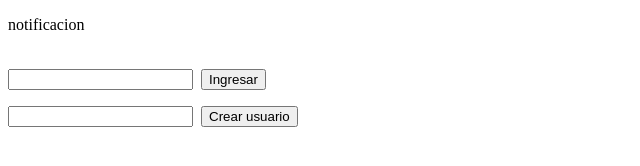
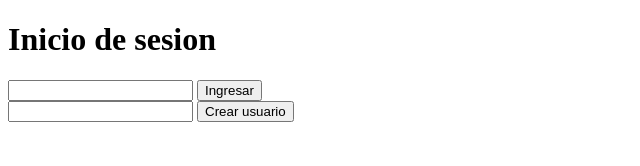
Before and after one commit to JoelYepez21/server-contactos, a website: page home/index.html in a window 1280 px wide. Shown: the whole page, without its empty margins (0-640 px from the left). Drawn offline with Linux system fonts and the light colour scheme.

Commit message:
Ajustando estructura Html

```diff
--- a/home/index.html
+++ b/home/index.html
@@ -7,9 +7,9 @@
     <link rel="stylesheet" href="index.css">
 </head>
 <body>
-    <p class="notification">notificacion</p>
-    <div>
-        <h1 id="form-title">
+    <p class="notification"></p>
+    <div id="container">
+        <h1 id="form-title">Inicio de sesion</h1>
         <form id="form-login">
             <input type="text" id="login-input" class="form-input" autocomplete="off">
             <button class="form-btn" type="submit">Ingresar</button>
@@ -18,7 +18,6 @@
             <input type="text" id="create-input" class="form-input" autocomplete="off">
             <button class="form-btn" type="submit">Crear usuario</button>
         </form>
-        </h1>
     </div>
     <script src="index.js"></script>
 </body>
```
Lines whose indentation alone changed are shown as unchanged.
